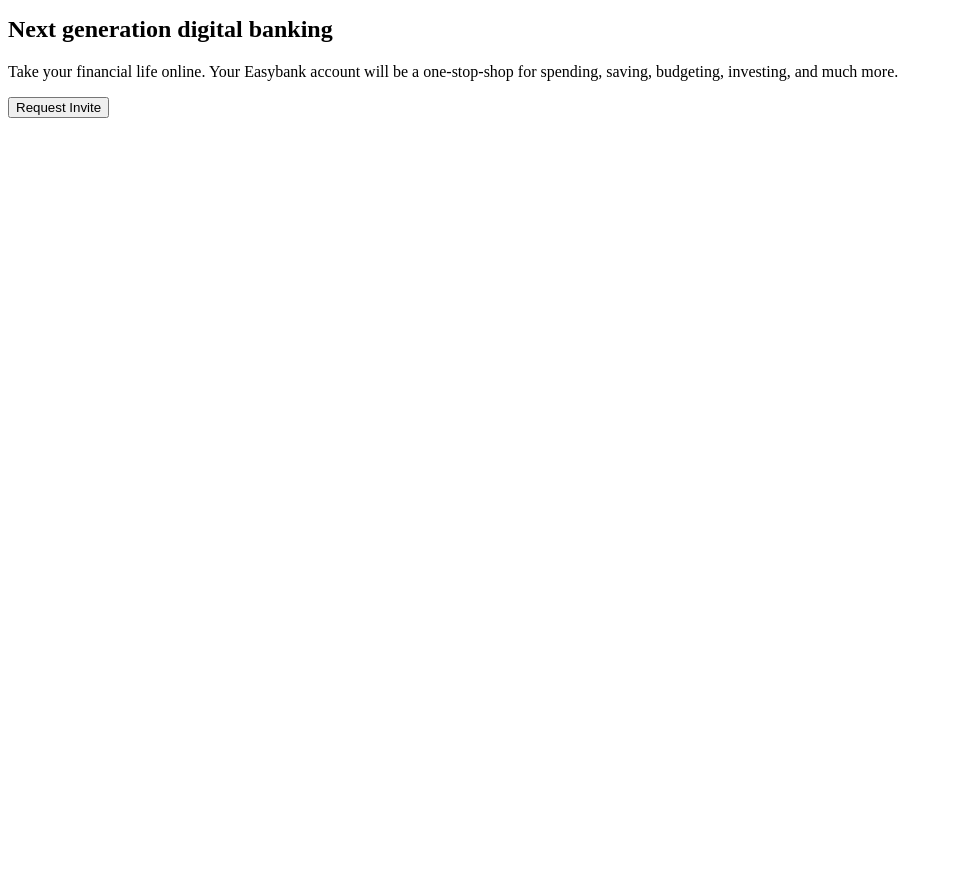
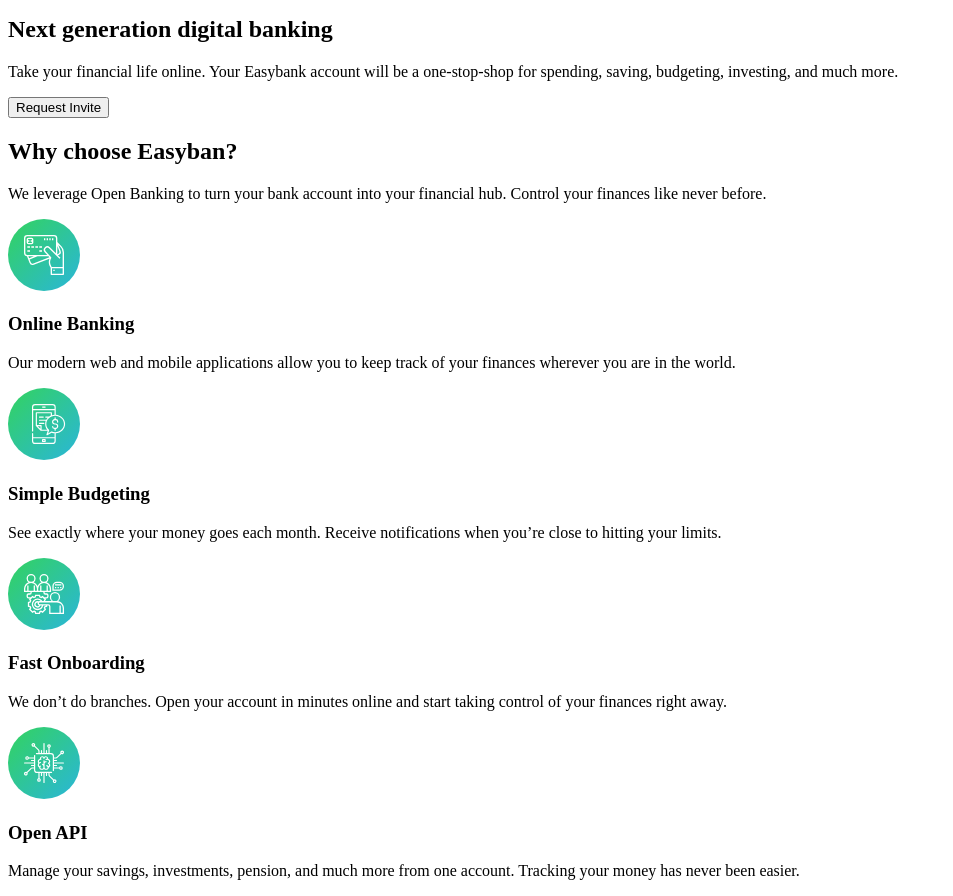
Before and after one commit to Alexandre-st/Easybank-landing-page, a React (Vite) app: page / in a window 1280 px wide. Shown: the part 1140-2036 px from the top of the page, without its empty margins (0-953 px from the left). Before the commit the page ends 1266 px from the top, so only its background shows below. Built offline with nearby package versions, Linux system fonts and the light colour scheme; the HTML template or start-up script is replaced by a standard one.

Commit message:
Add the next part without style, and without animation

```diff
--- a/src/components/Menu.jsx
+++ b/src/components/Menu.jsx
@@ -6,11 +6,6 @@
 const Menu = () => {
 
   const [openMenu, setOpenMenu] = useState(false);
-
-  const variants = {
-    open: { opacity: 1, x: 0 },
-    closed: { opacity: 0, x: "-100%" }
-  };
 
   const toggleMenu = () => {
     setOpenMenu(prevMenu => !prevMenu);
--- a/src/page/Homepage.jsx
+++ b/src/page/Homepage.jsx
@@ -1,9 +1,33 @@
+import { AnimatePresence, motion } from "framer-motion";
+// Image for the description
+import Api from "../assets/images/icon-api.svg";
+import Budgeting from "../assets/images/icon-budgeting.svg";
+import Onboarding from "../assets/images/icon-onboarding.svg";
+import Banking from "../assets/images/icon-online.svg";
+// Image for the Hero
 import mockups from "../assets/images/image-mockups.png";
 
 const Homepage = () => {
+
+  const Description = (props) => {
+    return (
+      <div className="description-content-article">
+        <img className="description-content-article-image" src={props.image} alt="logo" />
+        <h3>{props.title}</h3>
+        <p className="text">{props.text}</p>
+      </div>
+    );
+  };
+
   return (
     <main>
-      <section className="hero container-img">
+      <AnimatePresence>
+        <motion.section
+          className="hero container-img"
+          initial={{ opacity: 0, scale: 0.5 }}
+          animate={{ opacity: 1, scale: 1 }}
+          transition={{ duration: 0.5 }}
+        >
           <div className="hero-img">
             <img src={mockups} alt="Application mockups" />
           </div>
@@ -16,7 +40,44 @@
               one-stop-shop for spending, saving, budgeting, investing, and much
               more.
             </p>
-          <button className="hero-content-button button">Request Invite</button>
+            <button className="hero-content-button button">
+              Request Invite
+            </button>
+          </div>
+        </motion.section>
+      </AnimatePresence>
+      {/* Why Choose Easybank */}
+      <section className="description">
+        <div className="container">
+          <div className="description-header">
+            <h2 className="mid-title">Why choose Easyban?</h2>
+            <p className="text">
+              We leverage Open Banking to turn your bank account into your
+              financial hub. Control your finances like never before.
+            </p>
+          </div>
+        </div>
+        <div className="description-content">
+          <Description
+            image={Banking}
+            title="Online Banking"
+            text="Our modern web and mobile applications allow you to keep track of your finances wherever you are in the world."
+          />
+          <Description
+            image={Budgeting}
+            title="Simple Budgeting"
+            text="See exactly where your money goes each month. Receive notifications when you’re close to hitting your limits."
+          />
+          <Description
+            image={Onboarding}
+            title="Fast Onboarding"
+            text="We don’t do branches. Open your account in minutes online and start taking control of your finances right away."
+          />
+          <Description
+            image={Api}
+            title="Open API"
+            text="Manage your savings, investments, pension, and much more from one account. Tracking your money has never been easier."
+          />
         </div>
       </section>
     </main>
--- a/src/styles/base/_base.scss
+++ b/src/styles/base/_base.scss
@@ -13,6 +13,7 @@
 h5,
 h6 {
   color: #2d314d;
+  font-weight: 300;
 }
 
 .container {
@@ -28,7 +29,6 @@
 .big-title {
   font-size: 4rem;
   line-height: 4.7rem;
-  font-weight: 300;
   letter-spacing: -0.714286px;
 
   @include mq(laptop) {
--- a/src/styles/page/_homepage.scss
+++ b/src/styles/page/_homepage.scss
@@ -12,7 +12,7 @@
     background-position: 36rem 94%;
     display: flex;
     flex-direction: row-reverse;
-    align-items: center;
+    // align-items: center;
     overflow-y: hidden;
   }
 
@@ -43,6 +43,7 @@
     }
 
     @include mq(desktop) {
+      top: -9rem;
       right: -11.2rem;
     }
   }
@@ -54,7 +55,7 @@
 
     @include mq(tablet) {
       text-align: left;
-      margin-top: 0;
+      margin-top: 10rem;
       max-width: 39.6rem;
       padding: 0 0 0 2.4rem;
       flex: 1;
@@ -62,6 +63,7 @@
 
     @include mq(laptop) {
       max-width: 44.7rem;
+      margin-top: 17rem;
     }
 
     @include mq(desktop) {
```
Lines whose indentation alone changed are shown as unchanged.
